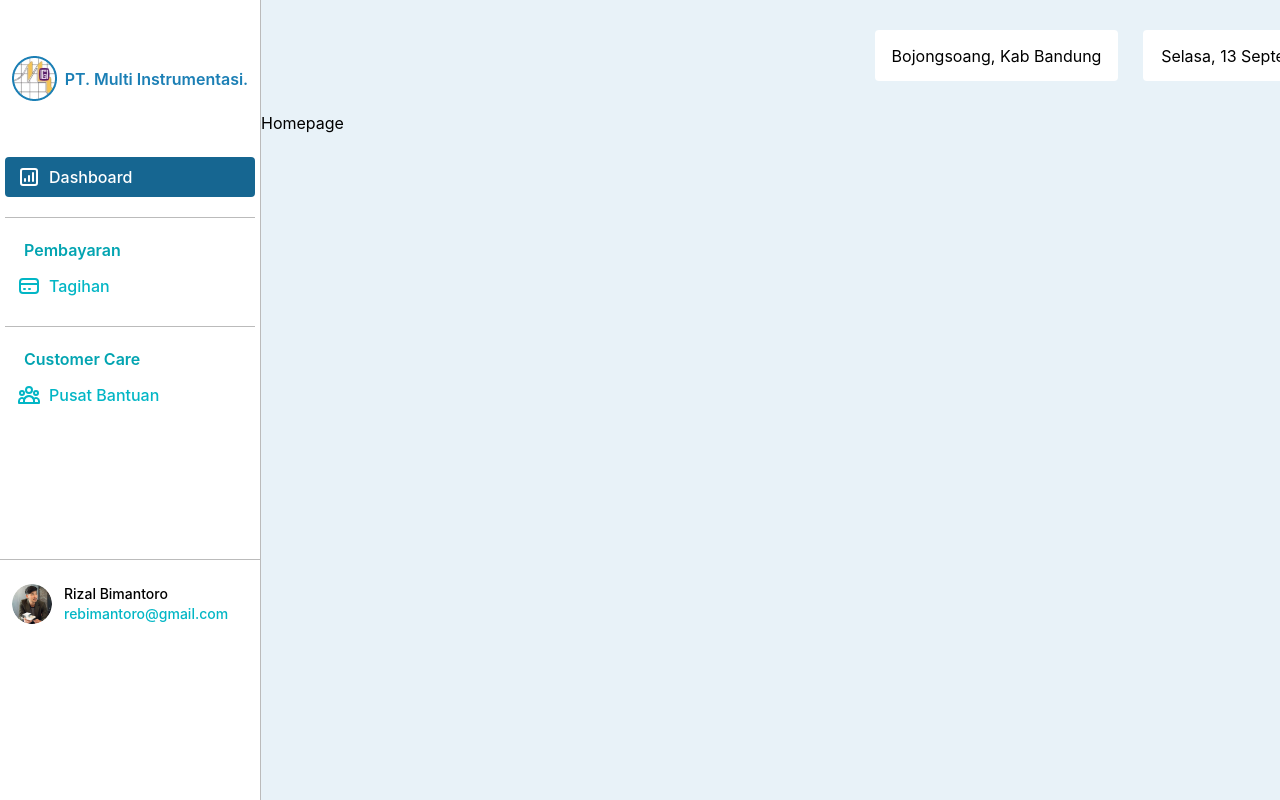
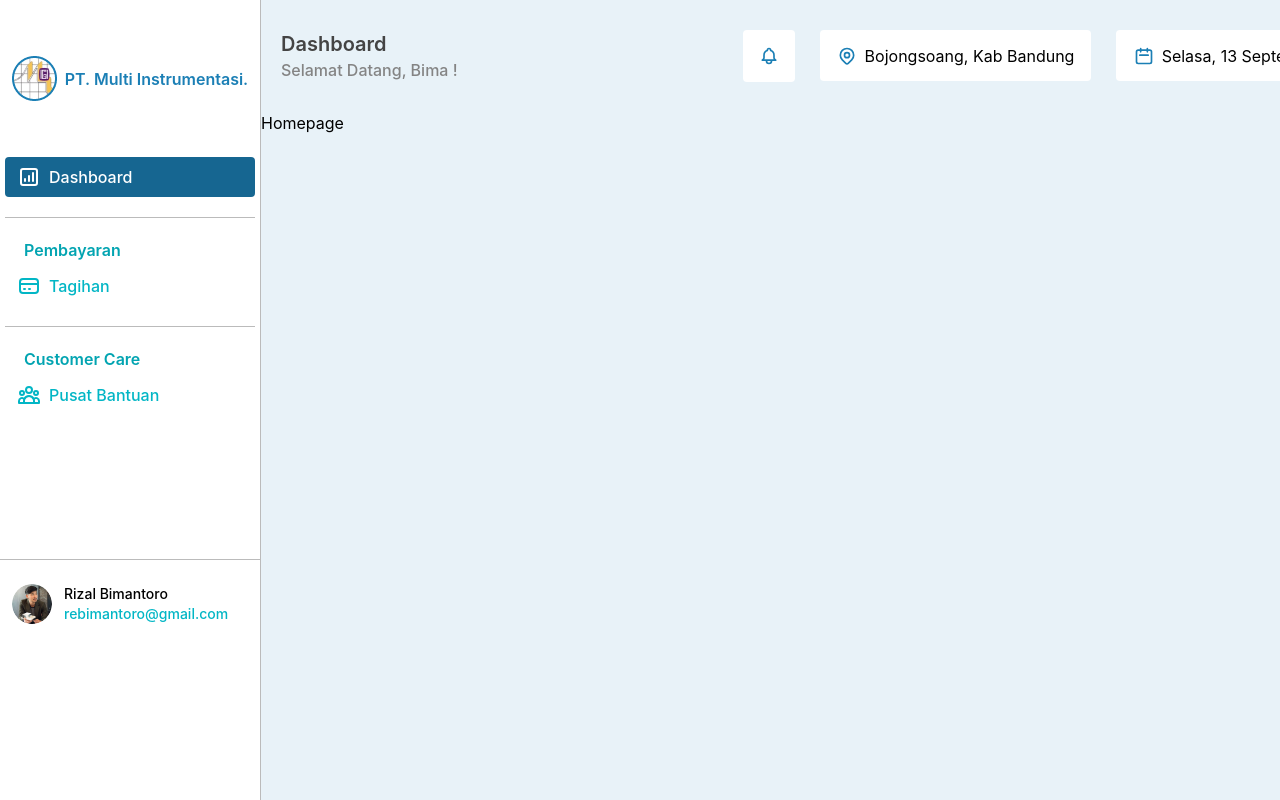
Before and after one commit to Smart-Dashboard-ESD/Website_Smart_Dashboard, a React (Create React App) app: page / in a window 1280 px wide. Shown: the top 800 px of the page. Built offline with nearby package versions, Linux system fonts and the light colour scheme.

Commit message:
feat/add icon, notification component, and greeting text

```diff
--- a/src/components/Alamat.js
+++ b/src/components/Alamat.js
@@ -1,8 +1,10 @@
 import React from "react";
+import { HiOutlineLocationMarker } from "react-icons/hi";
 
 export default function Alamat() {
   return (
-    <div className="w-[243px] h-[51px] bg-white rounded flex items-center justify-center">
+    <div className="w-[271px] h-[51px] bg-white rounded flex items-center justify-center">
+      <HiOutlineLocationMarker className="w-5 h-5 mr-2 text-Primary-Normal" />
       <h1>Bojongsoang, Kab Bandung</h1>
     </div>
   );
--- a/src/components/Header.js
+++ b/src/components/Header.js
@@ -1,13 +1,23 @@
 import React from "react";
 import Alamat from "./Alamat";
 import Kalender from "./Kalender";
+import Notification from "./Notification";
 // import { HiOutlineMenu, HiOutlineSearch } from "react-icons/hi";
 
 export default function Header() {
   return (
-    <div className="w-[1150px] h-10 lg:h-[51px] flex justify-end mb-[30px] mt-[30px] gap-x-[25px]">
-      <Alamat />
-      <Kalender />
+    <div className="w-[1150px] h-10 lg:h-[51px] flex justify-between mb-[30px] mt-[30px]">
+      <div className="ml-5">
+        <h1 className="text-xl font-semibold text-[#444444]">Dashboard</h1>
+        <p className="text-[#848484] text-base font-medium">
+          Selamat Datang, Bima !
+        </p>
+      </div>
+      <div className="flex gap-x-[25px]">
+        <Notification />
+        <Alamat />
+        <Kalender />
+      </div>
     </div>
   );
 }
--- a/src/components/Kalender.js
+++ b/src/components/Kalender.js
@@ -1,8 +1,10 @@
 import React from "react";
+import { HiOutlineCalendar } from "react-icons/hi";
 
 export default function Kalender() {
   return (
-    <div className="w-[243px] h-[51px] bg-white rounded flex items-center justify-center mr-[25px]">
+    <div className="w-[270px] h-[51px] bg-white rounded flex items-center justify-center mr-[25px]">
+      <HiOutlineCalendar className="w-5 h-5 mr-2 text-Primary-Normal" />
       <h1>Selasa, 13 September 2022</h1>
     </div>
   );
--- /dev/null
+++ b/src/components/Notification.js
@@ -0,0 +1,10 @@
+import React from "react";
+import { HiOutlineBell } from "react-icons/hi";
+
+export default function Notification() {
+  return (
+    <div className="w-[52px] h-[52px] bg-white text-Primary-Normal rounded flex items-center justify-center">
+      <HiOutlineBell className="w-5 h-5" />
+    </div>
+  );
+}
```
